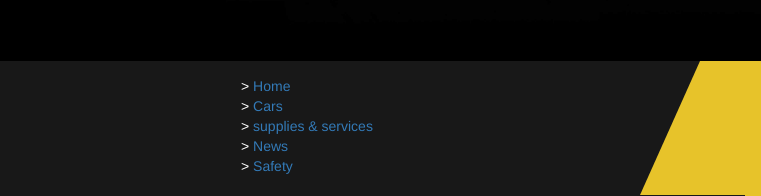
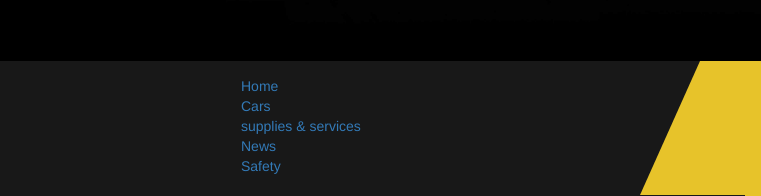
Before and after one commit to Prashantsetia/carshub, a website: page index.html in a window 1280 px wide. Shown: the part 1228-1424 px from the top of the page, 0-761 px from the left. Drawn offline with nearby package versions, Linux system fonts and the light colour scheme.

Commit message:
Update index.html

```diff
--- a/index.html
+++ b/index.html
@@ -206,11 +206,11 @@
 
         <div class="footer-col-1 col-md-6 ">
           <ul>
-            <li>> <a>Home</a></li>
-            <li>> <a>Cars</a></li>
-            <li>> <a>supplies & services</a></li>
-            <li>> <a>News</a></li>
-            <li>> <a>Safety</a></li>
+            <li> <a>Home</a></li>
+            <li> <a>Cars</a></li>
+            <li> <a>supplies & services</a></li>
+            <li> <a>News</a></li>
+            <li> <a>Safety</a></li>
           </ul>
         </div>
 
```
